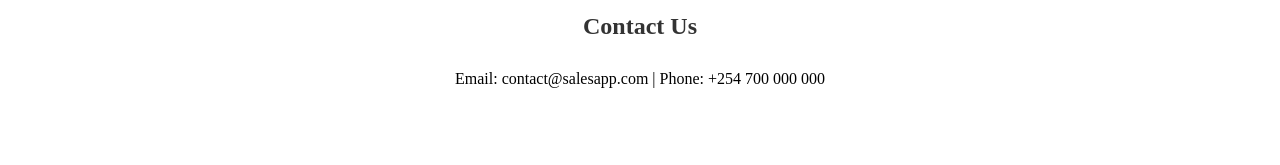
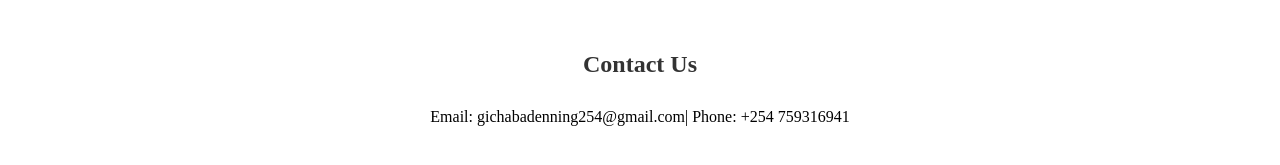
Before and after one commit to denning01/sales-frontend, a React (Vite) app: page / in a window 1280 px wide. Shown: the part 263-428 px from the top of the page. Built offline with nearby package versions, Linux system fonts and the light colour scheme; no server answers.

Commit message:
updates the contacts in app

```diff
--- a/src/App.jsx
+++ b/src/App.jsx
@@ -14,10 +14,11 @@ function App() {
         </p>
       </section>
       <ItemList />
+      <br />
       <section id="contact" className="container">
         <h2 className="title">Contact Us</h2>
         <p style={{ textAlign: "center" }}>
-          Email: contact@salesapp.com | Phone: +254 700 000 000
+          Email: gichabadenning254@gmail.com| Phone: +254 759316941
         </p>
       </section>
     </div>
```
